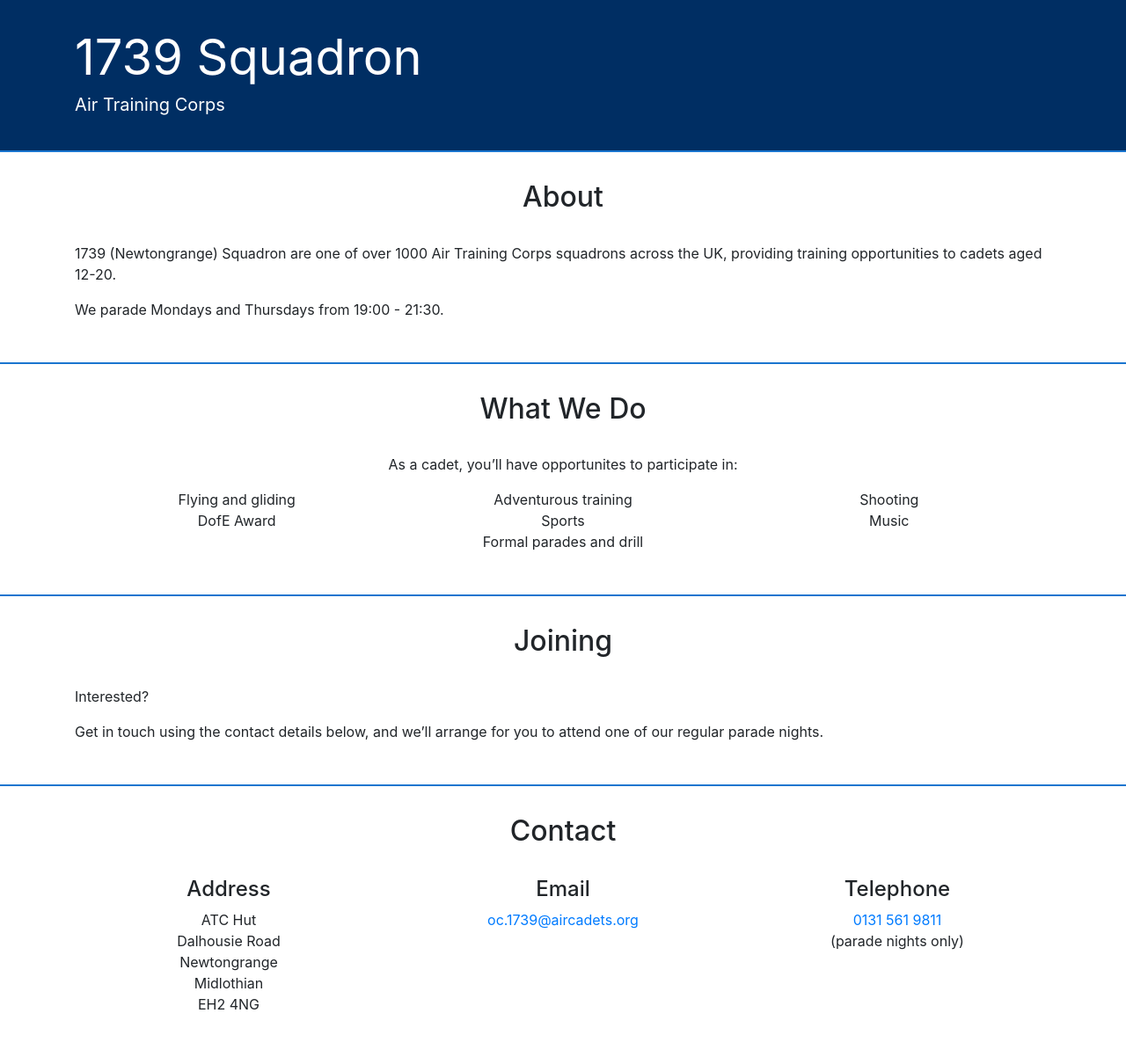
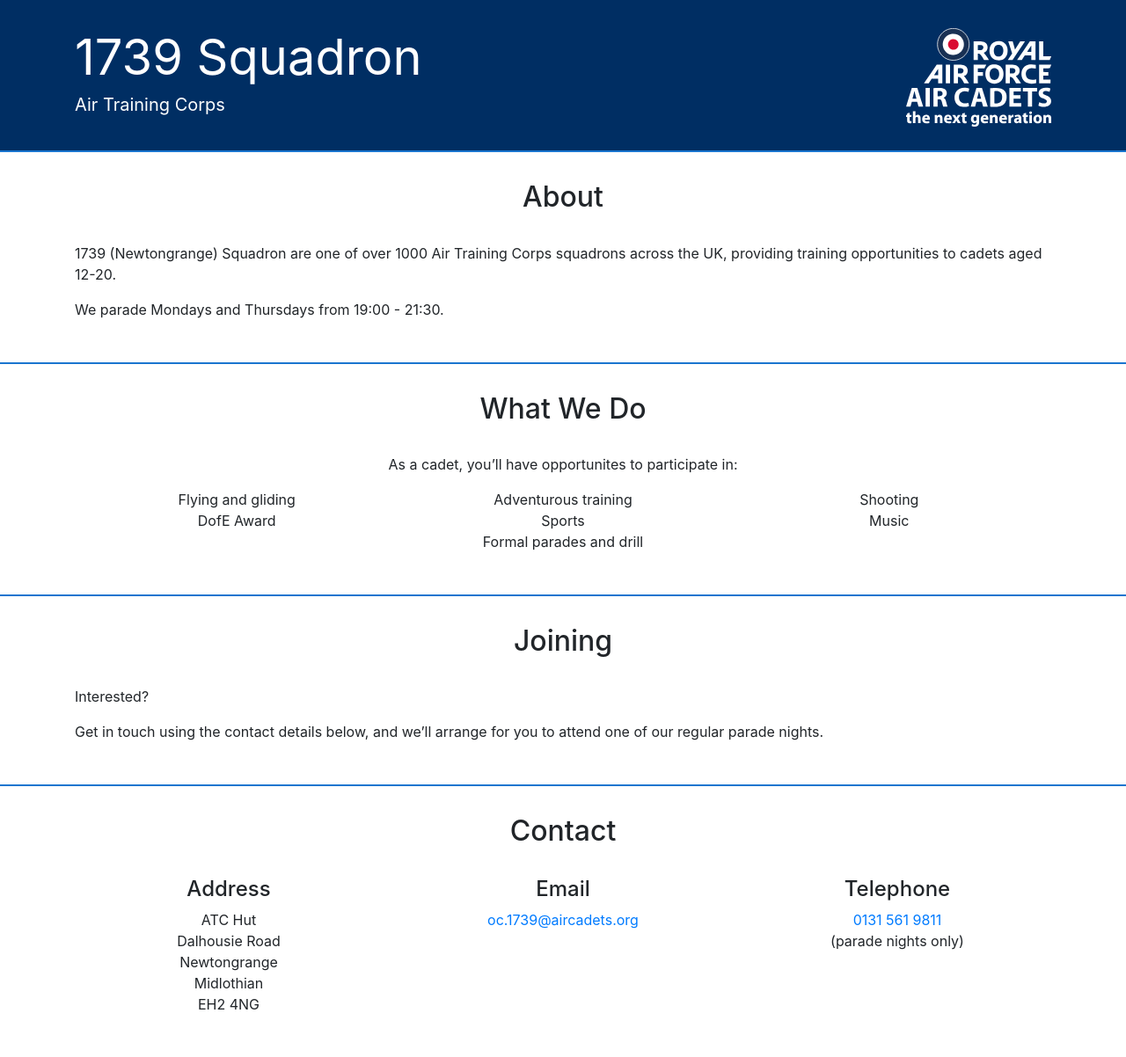
Before and after one commit to 1739sqn/1739sqn.github.io, a Jekyll site: the page built from index.md, in a window 1280 px wide. Shown: the whole page at 88% size. Built offline with Jekyll 4.4.1, drawn with Linux system fonts in a browser that asks for light colours; our own code applies the rules of GitHub Pages for plain Markdown files.

Commit message:
Add Logo

```diff
--- a/index.md
+++ b/index.md
@@ -1,5 +1,8 @@
 <div class="hero">
   <div class="container" markdown="1">
+
+![logo](/logo.svg)
+{: .float-right}
 
 1739 Squadron
 ===================
```
Also changed, not shown: logo.svg (added).
